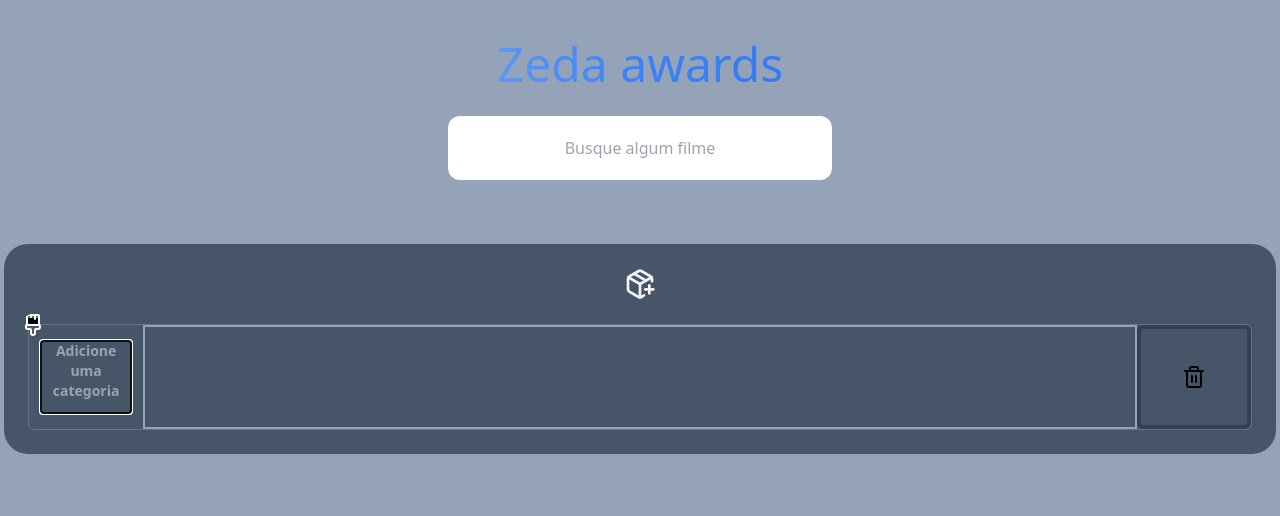
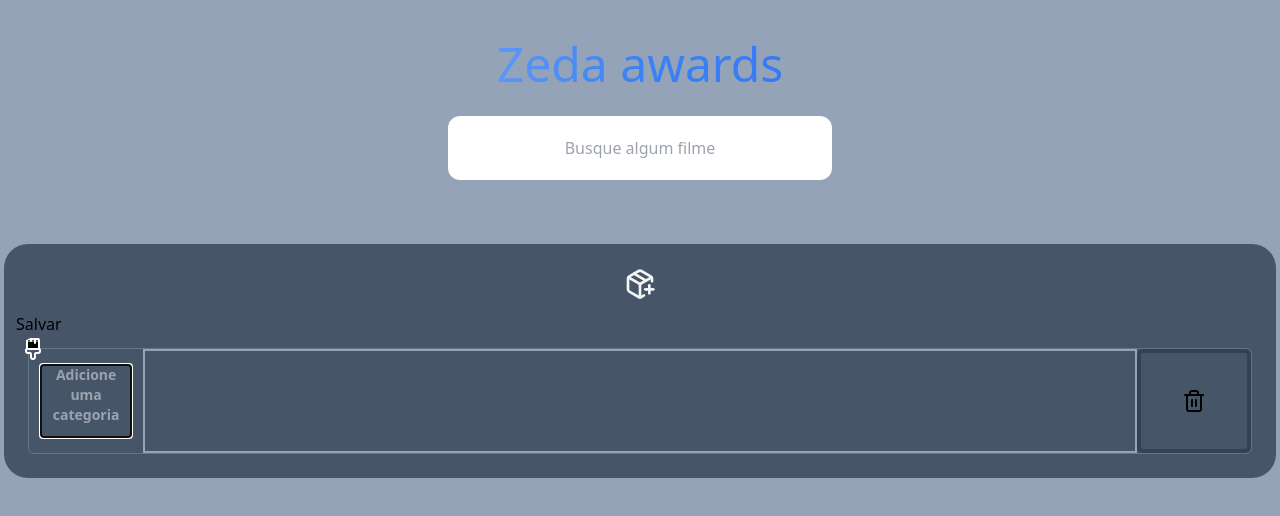
Before and after one commit to EduardoSD2003/Zeda-awards, a React (Vite) app: page / in a window 1280 px wide. Both pictures are taken after a click on the icon 640 px from the left and 284 px from the top of the page. Shown: the top 516 px of the page. Built offline with nearby package versions, Linux system fonts and the light colour scheme; what ldrs, tailwindcss-animated would draw is missing.

Commit message:
finalizado?

```diff
--- a/package.json
+++ b/package.json
@@ -14,9 +14,10 @@
     "@dnd-kit/sortable": "^8.0.0",
     "@dnd-kit/utilities": "^3.2.2",
     "clsx": "^2.1.1",
+    "html-to-image": "^1.11.11",
     "ldrs": "^1.0.1",
     "lucide-react": "^0.374.0",
-    "react": "^18.2.0",
+    "react": "^18.3.1",
     "react-dom": "^18.2.0",
     "react-textarea-autosize": "^8.5.3",
     "uuid": "^9.0.1"
@@ -35,6 +36,7 @@
     "tailwindcss": "^3.4.3",
     "tailwindcss-animated": "^1.0.1",
     "typescript": "^5.2.2",
+    "use-react-screenshot": "^4.0.0",
     "vite": "^5.2.0"
   }
 }
--- a/src/assets/components/TierList.tsx
+++ b/src/assets/components/TierList.tsx
@@ -1,11 +1,15 @@
 import { PackagePlus } from "lucide-react";
-import { useEffect, useState } from "react";
+import React, { useCallback, useEffect, useRef, useState } from "react";
 import { CategoriaProps, Id, MovieProps } from "../../types";
 import TierListContainer from "./TierListContainer";
 import Filmes from "./Filmes";
 import { newtonsCradle } from "ldrs";
+import * as htmlToImage from "html-to-image";
+import { toPng, toJpeg, toBlob, toPixelData, toSvg } from "html-to-image";
 
 newtonsCradle.register();
+
+
 
 function TierList() {
   const [categorias, setCategorias] = useState<CategoriaProps[]>([]);
@@ -15,6 +19,7 @@ function TierList() {
   const [searchText, setSearchText] = useState("");
 
   const [isLoading, setIsLoading] = useState(true);
+
 
   const getMovie = async () => {
     const response = await fetch(
@@ -44,10 +49,31 @@ function TierList() {
     }
   }, [searchText]);
 
+  const ref = useRef<HTMLDivElement>(null);
+
+  const onButtonClick = useCallback(() => {
+    if (ref.current === null) {
+      return;
+    }
+
+    toPng(ref.current, { cacheBust: true,})
+    .then((dataUrl) => {
+      const link = document.createElement("a");
+      link.download = "my-image-name.png";
+      link.href = dataUrl;
+      link.click();
+    })
+    .catch((err) => {
+      console.log(err);
+    });
+  }, [ref]);
+
   return (
     <div className="">
       <div className="p-10 w-full h-auto bg-slate-400 items-center justify-center flex flex-col space-y-2">
-        <h1 className="mb-5 background-animate bg-gradient-to-r from-blue-200 via-blue-500 to-blue-600 bg-clip-text flex justify-center items-center content-center w-full text-transparent text-5xl select-none">Zeda awards</h1>
+        <h1 className="mb-5 background-animate bg-gradient-to-r from-blue-200 via-blue-500 to-blue-600 bg-clip-text flex justify-center items-center content-center w-full text-transparent text-5xl select-none">
+          Zeda awards
+        </h1>
         <input
           type="text"
           value={searchText}
@@ -82,6 +108,9 @@ function TierList() {
           />
         </div>
 
+        <button onClick={onButtonClick}>Salvar</button>
+
+        <div ref={ref}>
           {categorias.map((cat) => (
             <TierListContainer
               key={cat.id}
@@ -91,6 +120,7 @@ function TierList() {
               movies={listaFilmes}
             />
           ))}
+        </div>
       </div>
     </div>
   );
--- a/src/assets/components/TierListContainer.tsx
+++ b/src/assets/components/TierListContainer.tsx
@@ -1,4 +1,4 @@
-import { PaintBucket, Paintbrush2, Palette, Trash2 } from "lucide-react";
+import { Paintbrush2, Trash2 } from "lucide-react";
 import { CategoriaProps, Id, MovieProps } from "../../types";
 import React, { useState } from "react";
 import TextareaAutosize from "react-textarea-autosize";
@@ -42,11 +42,11 @@ function TierListContainer(props: Props) {
     setIndexInicial(index);
   };
 
-  const handleOnDragOverList = (e: React.DragEvent, index: number) => {
+  const handleOnDragOverList = (index: number) => {
     setIndexFinal(index);
   };
 
-  const handleOnDragEndList = (e: React.DragEvent, index: number) => {
+  const handleOnDragEndList = () => {
     const items = reorder(filmesAdd, indexInicial, indexFinal);
     setFilmesAdd(items);
   };
@@ -92,6 +92,7 @@ function TierListContainer(props: Props) {
               value={categoria.title}
               onChange={(e) => updadeCategoria(categoria.id, e.target.value)}
               autoFocus
+              spellCheck={false}
               placeholder="Adicione uma categoria"
               className="bg-transparent w-full h-full flex flex-wrap items-center justify-between text-center border-none placeholder:text-sm resize-none text-decoration:none font-bold"
               style={{ overflow: "auto", scrollbarWidth: "none" }}
@@ -112,8 +113,8 @@ function TierListContainer(props: Props) {
                 draggable
                 onDoubleClick={() => deleteFilm(filme.id)}
                 onDragStart={(e) => handleOnDragStart(e, filme.id, index)}
-                onDragOver={(e) => handleOnDragOverList(e, index)}
-                onDragEnd={(e) => handleOnDragEndList(e, index)}
+                onDragOver={() => handleOnDragOverList(index)}
+                onDragEnd={() => handleOnDragEndList()}
                 alt={filme.title}
               />
             </div>
```
Also changed, not shown: src/types.ts (line endings or trailing spaces), 1 other file (tests, documents, lock files or other folders). Lines whose indentation alone changed are shown as unchanged.
